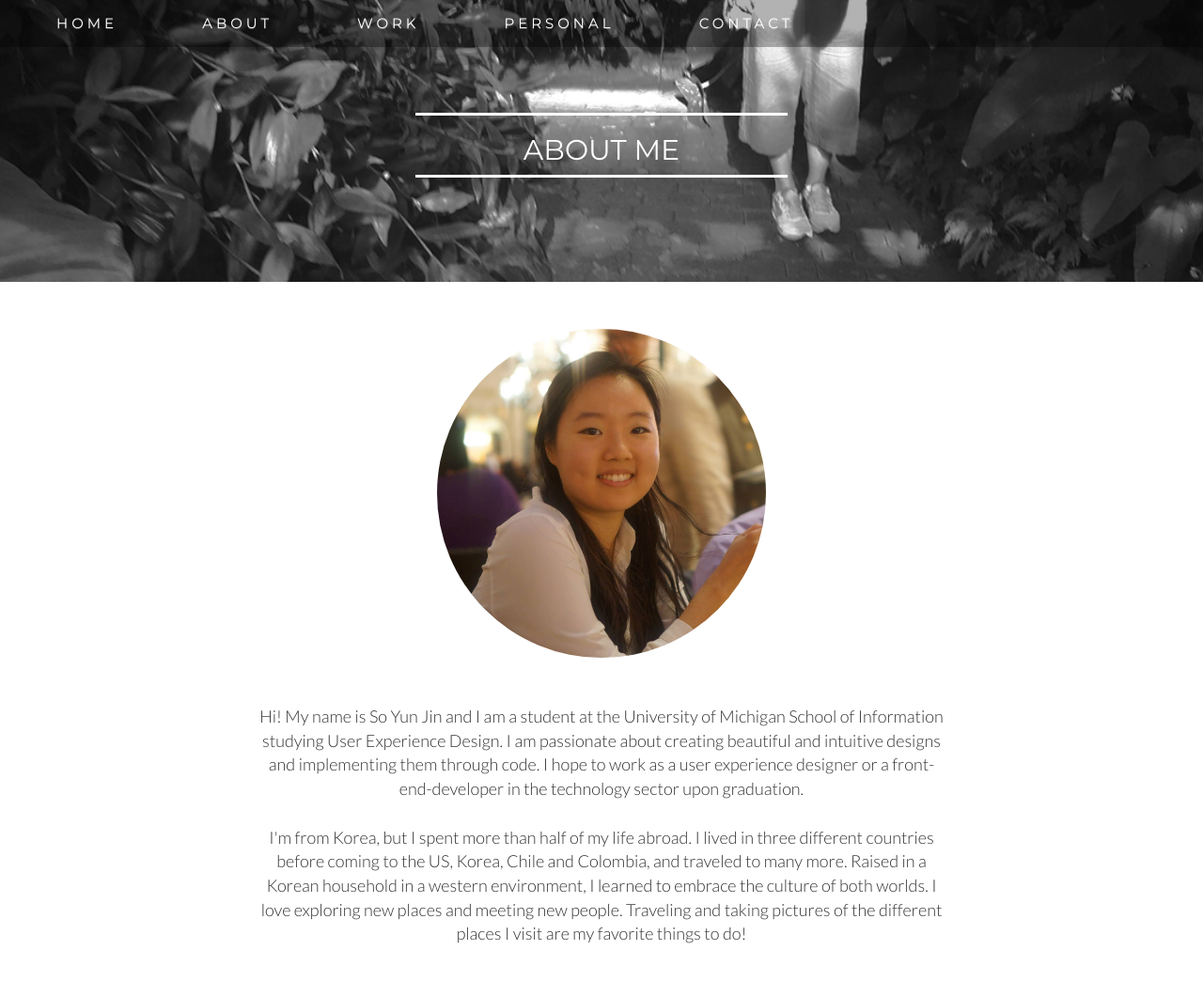
After one commit to syj243/portfolio, a Python web app: template templates/about.html in a window 1280 px wide. The commit adds this page. Shown: the top 1044 px of the page at 94% size. Run offline with Jinja, Linux system fonts and the light colour scheme; the template is opened without the code that fills it, so the values that code supplies are empty; some libraries are stand-ins or nearby versions.

Commit message:
about page done

```diff
--- a/static/style.css
+++ b/static/style.css
@@ -1,7 +1,8 @@
 @import url(https://fonts.googleapis.com/css?family=Source+Code+Pro:400,300);
 @import url(https://fonts.googleapis.com/css?family=Montserrat);
-@import url(https://fonts.googleapis.com/css?family=Questrial);
-@import url(https://fonts.googleapis.com/css?family=Oranienbaum);
+@import url(https://fonts.googleapis.com/css?family=Lora);
+@import url(https://fonts.googleapis.com/css?family=Lato:400,300);
+
 body{
     font-family: 'Montserrat', sans-serif;
 }
@@ -151,19 +152,7 @@ body{
 
 .top h1{
     font-size: 30px;
-    /*font-family: 'Questrial', sans-serif;*/
-    /*font-family: 'Lobster', cursive;*/
-    /*font-family: 'Crimson Text', serif;*/
-    /*font-family: 'Oleo Script', cursive;*/
-    /*font-family: 'EB Garamond', serif;*/
-    /*font-family: 'Oranienbaum', serif;*/
 }
-
-/*.top h2{
-    border-top: solid;
-    border-width: 1px;
-    padding-top: 3px;
-}*/
 
 .top .up{
     border-bottom: solid;
@@ -174,7 +163,19 @@ body{
 
 .container{
     margin-top: 50px;
-    margin-bottom: 50px;
+    margin-bottom: 30px;
+}
+.about-text{
+    padding-top: 50px;
+    font-size: 18px;
+    font-family: 'Lato', sans-serif;
+    font-weight: 300;
+}
+.map{
+    padding-bottom: 50px;
+}
+.to_top{
+    padding-bottom: 20px;
 }
 h1{
     font-size: 20px;
--- /dev/null
+++ b/templates/about.html
@@ -0,0 +1,31 @@
+{%extends "templates/base.html" %}
+
+{% block header %}
+<div class = "top" style="background-image: url(../static/image_bw.jpg);">
+	<div class="col-md-4 col-md-offset-4" >
+		<p class = "up" align="center"></p>
+		<h1 align="center">ABOUT ME</h1>
+		<p class = "down" align="center"></p>
+	</div>
+</div>
+{% endblock %}
+
+{% block content %}
+	<div class = "aboutme container text-center">
+		<div class = "col-md-4 col-md-offset-4 about-img" >
+			<img class="img-circle img-responsive" src="static/about.jpg" alt = "soyunjin_face">
+		</div>
+		<div class="col-md-8 col-md-offset-2 about-text"> <!--right part-->
+			<p>Hi! My name is So Yun Jin and I am a student at the University of Michigan School of Information studying User Experience Design. I am passionate about creating beautiful and intuitive designs and implementing them through code. I hope to work as a user experience designer or a front-end-developer in the technology sector upon graduation. <br/><br/>
+
+			I'm from Korea, but I spent more than half of my life abroad. I lived in three different countries before coming to the US, Korea, Chile and Colombia, and traveled to many more. Raised in a Korean household in a western environment, I learned to embrace the culture of both worlds. I love exploring new places and meeting new people. Traveling and taking pictures of the different places I visit are my favorite things to do!</p>
+		</div>
+	</div>
+	<div class ="map" align="center">
+		<iframe width='70%' height='400px' frameBorder='0' src='https://a.tiles.mapbox.com/v4/syjin243.pjf9c0hl/attribution,zoompan,zoomwheel,geocoder,share.html?access_token=pk.eyJ1Ijoic3lqaW4yNDMiLCJhIjoiY2ltbTZkbG9wMDRleW9ibTAwOXZ5ZmRhdiJ9.n0lEfyQge7ebfIduaN0swQ#2/22.269/-163.652'></iframe>
+	</div>
+	<div class ="to_top" align="center">
+		<a href="#page-top"  title="ToTop" align="center">
+    	<span class="glyphicon glyphicon-chevron-up" style="color: black" ></span> </a>
+	</div>
+{% endblock %}
--- a/templates/base.html
+++ b/templates/base.html
@@ -15,7 +15,7 @@
     <link href="https://maxcdn.bootstrapcdn.com/font-awesome/4.4.0/css/font-awesome.min.css" rel="stylesheet" integrity="sha256-k2/8zcNbxVIh5mnQ52A0r3a6jAgMGxFJFE2707UxGCk= sha512-ZV9KawG2Legkwp3nAlxLIVFudTauWuBpC10uEafMHYL0Sarrz5A7G79kXh5+5+woxQ5HM559XX2UZjMJ36Wplg==" crossorigin="anonymous">
 	<link href="static/style.css" rel="stylesheet">
 </head>
-<body>
+<body id="page-top">
 	<header>
 		<div id="navigation" >
 			 <nav class="navbar navbar-default" id= "navbar-main">
@@ -40,22 +40,20 @@
 		                        <a {% if title == "HOME" %} class = "active" {% endif %} href="index">HOME</a>
 		                    </li>
 		                    <li class="page-scroll">
-		                        <a {% if title == "FOOD" %} class = "active" {% endif %} href="food">ABOUT</a>
+		                        <a {% if title == "ABOUT" %} class = "active" {% endif %} href="about">ABOUT</a>
 		                    </li>
 		                     <li class="page-scroll">
-		                        <a {% if title == "HOBBY" %} class = "active" {% endif %} href="hobby">WORK</a>
+		                        <a {% if title == "WORK" %} class = "active" {% endif %} href="work">WORK</a>
 		                    </li>
 		                    <li class="page-scroll">
 		                        <a {% if title == "PERSONAL" %} class = "active" {% endif %} href="personal">PERSONAL</a>
 		                    </li>
 		                    <li class="page-scroll">
-		                        <a {% if title == "LOGIN" %} class = "active" {% endif %} href="login">CONTACT</a>
+		                        <a {% if title == "CONTACT" %} class = "active" {% endif %} href="contact">CONTACT</a>
 		                    </li>
 		                </ul>
 		            </div>
-
 		        </div>
-
 			</nav>
 		</div>
 		{% block header %}
--- a/templates/personal.html
+++ b/templates/personal.html
@@ -3,7 +3,7 @@
 {% block header %}
     <div class = "top" style="background-image: url(../static/personal_cover.jpg); background-position: center;">
 		<div class="col-md-4 col-md-offset-4" >
-			<p class = "down" align="center"></p>
+			<p class = "up" align="center"></p>
 			<h1 align="center">PERSONAL</h1>
 			<p class = "down" align="center"></p>
 		</div>
```
Also changed, not shown: main.py (+8 -20 lines), templates/food.html (deleted, +0 -27 lines), templates/contact.html (renamed from templates/login.html), templates/work.html (renamed from templates/hobby.html), 1 other file.
